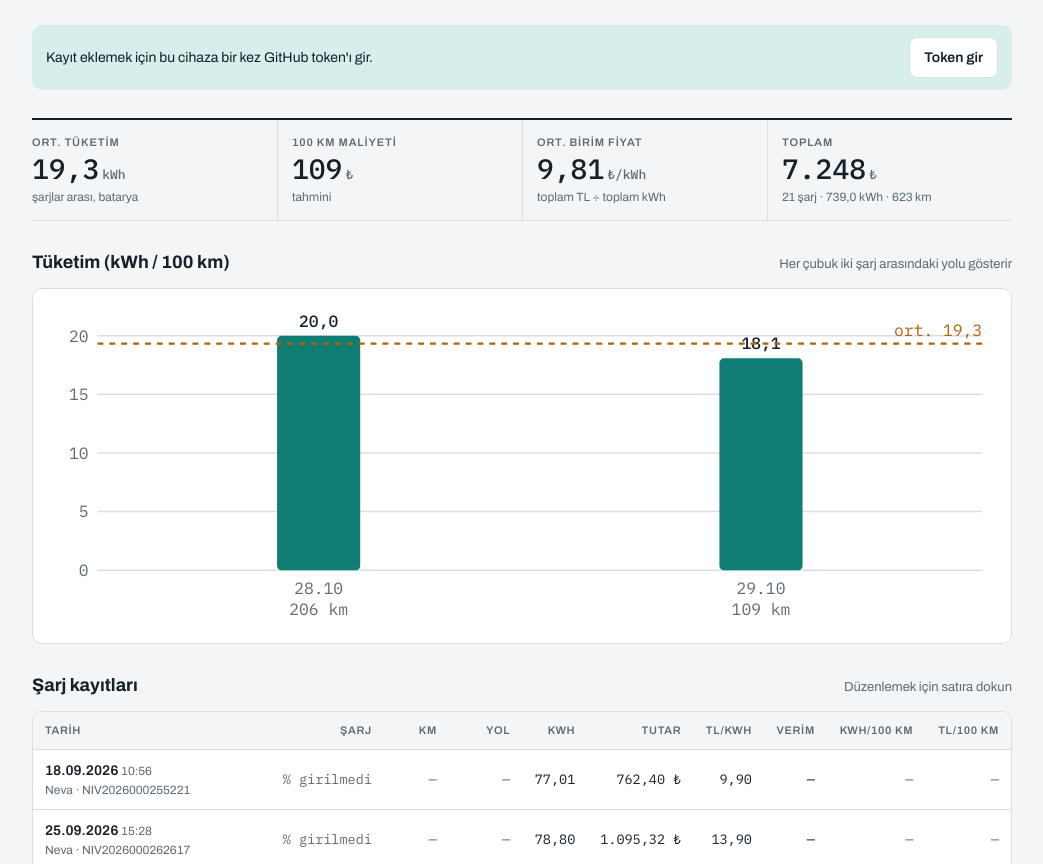
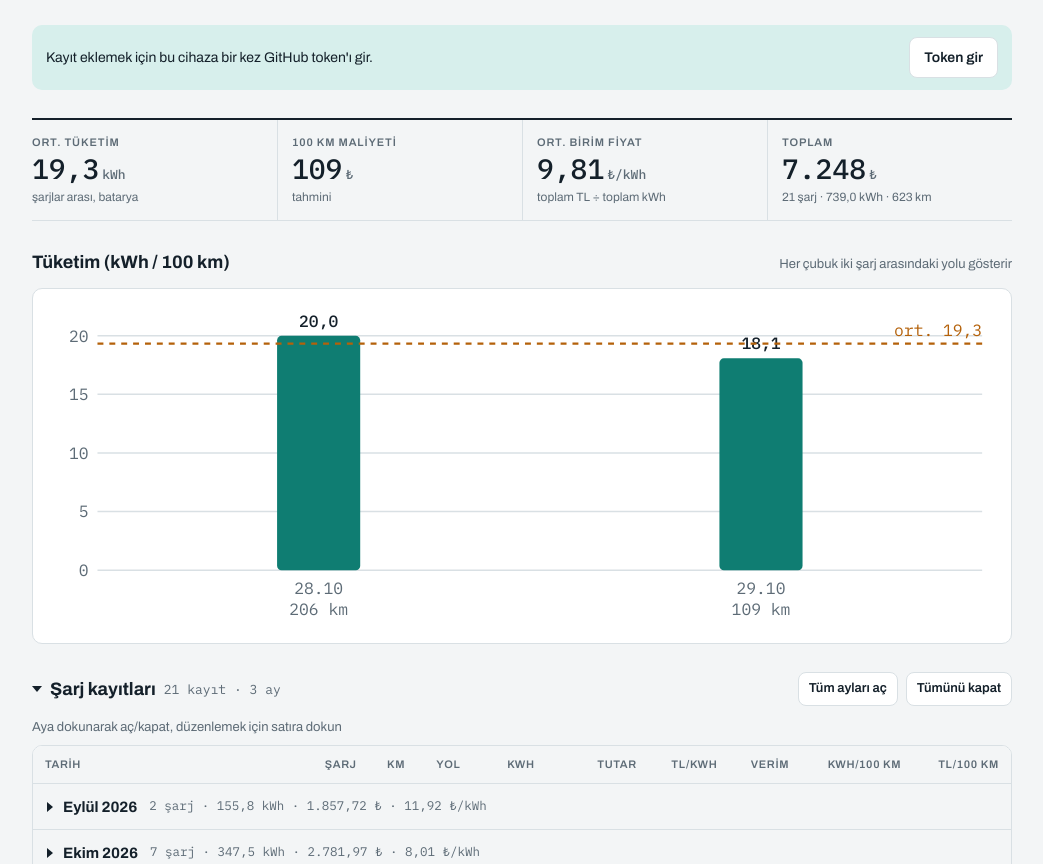
Before and after one commit to bcyum/togg-sarj-defteri, a plain HTML site: page index.html in a window 1280 px wide. Shown: the part 88-952 px from the top of the page, without its empty margins (118-1161 px from the left). Drawn offline with Linux system fonts and the light colour scheme.

Commit message:
Şarj kayıtları açılır/kapanır ve aylık gruplu

```diff
--- a/index.html
+++ b/index.html
@@ -72,6 +72,22 @@ td.date{font-family:var(--body);font-weight:600;font-size:14px}
 tbody tr[data-id]{cursor:pointer}
 tbody tr[data-id]:hover td{background:var(--accent-soft)}
 tbody tr:last-child td{border-bottom:0}
+.sectog{all:unset;cursor:pointer;display:inline-flex;align-items:center;gap:8px;font-family:var(--display);font-size:18px;font-weight:700;border-radius:6px}
+.sectog:focus-visible{outline:2px solid var(--accent);outline-offset:3px}
+.sectog .cnt{font-family:var(--mono);font-size:13px;font-weight:400;color:var(--muted)}
+.chev{display:inline-block;width:0;height:0;border-left:5px solid transparent;border-right:5px solid transparent;border-top:6px solid currentColor;transition:transform .15s}
+.closed>.chev,.sectog.closed .chev{transform:rotate(-90deg)}
+.hbtn{font-size:13px;padding:6px 10px;font-weight:600}
+tr.mhead td{padding:0;background:var(--bg);border-bottom:1px solid var(--line)}
+tr.mhead button{all:unset;box-sizing:border-box;cursor:pointer;display:block;width:100%;padding:11px 12px}
+tr.mhead button:focus-visible{outline:2px solid var(--accent);outline-offset:-2px}
+tr.mhead button:hover{background:var(--accent-soft)}
+tr.mhead .in{position:sticky;left:12px;display:inline-flex;align-items:baseline;column-gap:12px;row-gap:2px;flex-wrap:wrap;max-width:calc(100vw - 32px - 26px)}
+tr.mhead .mn{font-family:var(--display);font-weight:700;font-size:15px;color:var(--fg);display:inline-flex;align-items:center;gap:8px}
+tr.mhead .ms{font-family:var(--mono);font-size:12.5px;color:var(--muted)}
+tbody.mclosed tr.r{display:none}
+tbody.month:last-child tr:last-child td{border-bottom:0}
+@media (prefers-reduced-motion: reduce){.chev{transition:none}}
 .soc{display:inline-flex;align-items:center;gap:8px}
 .socbar{position:relative;width:56px;height:8px;border-radius:4px;background:var(--line);overflow:hidden}
 .socbar i{position:absolute;top:0;bottom:0;background:var(--accent);border-radius:4px}
@@ -162,14 +178,20 @@ footer p{margin:0 0 6px;max-width:70ch}
   </section>
 
   <section>
-    <div class="sechead"><h2>Şarj kayıtları</h2><p class="hint">Düzenlemek için satıra dokun</p></div>
+    <div class="sechead">
+      <h2><button type="button" class="sectog" id="secTog" aria-expanded="true" aria-controls="recBody"><span class="chev"></span>Şarj kayıtları <span class="cnt" id="recCnt"></span></button></h2>
+      <div class="hbtns" id="monthBtns"><button type="button" class="hbtn" id="allOpen">Tüm ayları aç</button><button type="button" class="hbtn" id="allClose">Tümünü kapat</button></div>
+    </div>
+    <div id="recBody">
+    <p class="hint" style="margin-bottom:8px">Aya dokunarak aç/kapat, düzenlemek için satıra dokun</p>
     <div class="tablebox">
-      <table>
+      <table id="tbl">
         <thead><tr>
           <th>Tarih</th><th>Şarj</th><th>Km</th><th>Yol</th><th>kWh</th><th>Tutar</th><th>TL/kWh</th><th>Verim</th><th>kWh/100 km</th><th>TL/100 km</th>
         </tr></thead>
         <tbody id="rows"><tr><td colspan="10" class="empty">Kayıtlar yükleniyor…</td></tr></tbody>
       </table>
+    </div>
     </div>
   </section>
 
@@ -185,7 +207,7 @@ const CAP = 89.5;
 const REPO = "bcyum/togg-sarj-defteri";
 const FILE = "data.json";
 const API = `https://api.github.com/repos/${REPO}/contents/${FILE}`;
-let rows = [], sha = null, editingId = null, delArmed = false, busy = false;
+let avgC = null, rows = [], sha = null, editingId = null, delArmed = false, busy = false;
 const $ = id => document.getElementById(id);
 const nf = (n, d=1) => n.toLocaleString("tr-TR", {minimumFractionDigits:d, maximumFractionDigits:d});
 const parseNum = s => { s = String(s).trim().replace(/\s/g,""); if (s.includes(",")) s = s.replace(/\./g,"").replace(",","."); return parseFloat(s); };
@@ -229,7 +251,7 @@ async function load(){
     render();
   } catch (e) {
     if (rows.length) { render(); showBanner(`Güncel liste alınamadı, son kaydedilen gösteriliyor. ${e.message}`, true, e.status === 401); }
-    else { $("rows").innerHTML = `<tr><td colspan="10" class="empty">${esc(e.message)}</td></tr>`; showBanner(e.message, true, e.status === 401); }
+    else { $("tbl").querySelectorAll("tbody.month").forEach(x => x.remove()); $("rows").innerHTML = `<tr><td colspan="10" class="empty">${esc(e.message)}</td></tr>`; showBanner(e.message, true, e.status === 401); }
   }
 }
 
@@ -275,12 +297,30 @@ function render(){
   const c = compute(rows);
   const tb = $("rows");
   if (!c.length) {
+    $("tbl").querySelectorAll("tbody.month").forEach(x => x.remove()); $("recCnt").textContent = "";
     tb.innerHTML = `<tr><td colspan="10" class="empty">Henüz kayıt yok. İlk şarjı “+ Şarj ekle” ile gir.</td></tr>`;
   } else {
     const consVals = c.filter(r => r.cons != null).map(r => r.cons);
-    const avgC = consVals.length ? consVals.reduce((a,b)=>a+b,0)/consVals.length : null;
-    tb.innerHTML = c.map(r => `
-      <tr data-id="${esc(r.id)}" tabindex="0">
+    avgC = consVals.length ? consVals.reduce((a,b)=>a+b,0)/consVals.length : null;
+    const months = [];
+    c.forEach(r => { const k = r.date.slice(0,7); let m = months.at(-1); if (!m || m.k !== k) months.push(m = {k, list: []}); m.list.push(r); });
+    let open = openMonths();
+    if (!open) open = [months.at(-1).k];
+    tb.innerHTML = "";
+    $("tbl").querySelectorAll("tbody.month").forEach(x => x.remove());
+    $("tbl").insertAdjacentHTML("beforeend", months.map(m => {
+      const kwh = m.list.reduce((a,r)=>a+r.kwh,0), tl = m.list.reduce((a,r)=>a+r.tl,0);
+      const [y,mo] = m.k.split("-").map(Number);
+      const name = new Date(y, mo-1, 1).toLocaleDateString("tr-TR", {month:"long", year:"numeric"});
+      const isOpen = open.includes(m.k);
+      return `<tbody class="month${isOpen ? "" : " mclosed"}" data-m="${m.k}">
+        <tr class="mhead"><td colspan="10"><button type="button" aria-expanded="${isOpen}"><span class="in"><span class="mn${isOpen ? "" : " closed"}"><span class="chev"></span>${name.charAt(0).toLocaleUpperCase("tr-TR") + name.slice(1)}</span><span class="ms">${m.list.length} şarj · ${nf(kwh,1)} kWh · ${nf(tl,2)} ₺ · ${nf(tl/kwh,2)} ₺/kWh</span></span></button></td></tr>
+        ${m.list.map(rowHtml).join("")}</tbody>`;
+    }).join(""));
+    $("recCnt").textContent = `${c.length} kayıt · ${months.length} ay`;
+  }
+  function rowHtml(r){ return `
+      <tr class="r" data-id="${esc(r.id)}" tabindex="0">
         <td class="date">${fmtDate(r.date)}${r.time ? ` <span class="dim" style="font-weight:400;font-size:12px">${esc(r.time)}</span>` : ""}${r.note ? `<div class="dim" style="font-weight:400;font-size:12px">${esc(r.note)}</div>` : ""}</td>
         <td>${has(r.start) && has(r.end) ? `<span class="soc"><span class="socbar"><i style="left:${r.start}%;width:${Math.max(0,r.end-r.start)}%"></i></span>%${r.start} → %${r.end}</span>` : '<span class="dim">% girilmedi</span>'}</td>
         <td>${has(r.odo) ? r.odo.toLocaleString("tr-TR") : '<span class="dim">—</span>'}</td>
@@ -291,8 +331,7 @@ function render(){
         <td>${r.eff != null ? "%" + nf(r.eff*100,0) : "—"}</td>
         <td>${r.cons != null ? `<span class="pill${avgC && r.cons > avgC*1.1 ? " hi" : ""}">${nf(r.cons,1)}</span>` : '<span class="dim">—</span>'}</td>
         <td>${r.cost != null ? nf(r.cost,0) + " ₺" : '<span class="dim">—</span>'}</td>
-      </tr>`).join("");
-  }
+      </tr>`; }
 
   const iv = c.filter(r => r.cons != null);
   const dist = iv.reduce((a,r)=>a+r.dist,0), used = iv.reduce((a,r)=>a+r.used,0);
@@ -364,8 +403,20 @@ $("tokSave").onclick = async () => {
   catch (e) { $("tokMsg").textContent = e.message; }
 };
 $("tokDel").onclick = () => { ls.set("gh_token", null); $("tok").value = ""; $("tokMsg").textContent = "Token bu cihazdan silindi."; load(); };
-$("rows").addEventListener("click", e => { const tr = e.target.closest("tr[data-id]"); if (tr) openForm(rows.find(r => r.id === tr.dataset.id)); });
-$("rows").addEventListener("keydown", e => { if (e.key === "Enter") { const tr = e.target.closest("tr[data-id]"); if (tr) openForm(rows.find(r => r.id === tr.dataset.id)); } });
+function openMonths(){ try { const v = JSON.parse(ls.get("open_months")); return Array.isArray(v) ? v : null; } catch { return null; } }
+function saveMonths(){ ls.set("open_months", JSON.stringify([...document.querySelectorAll("tbody.month:not(.mclosed)")].map(t => t.dataset.m))); }
+function setMonth(tb, isOpen){ tb.classList.toggle("mclosed", !isOpen); const b = tb.querySelector(".mhead button"); b.setAttribute("aria-expanded", isOpen); b.querySelector(".mn").classList.toggle("closed", !isOpen); }
+$("tbl").addEventListener("click", e => {
+  const mh = e.target.closest("tr.mhead");
+  if (mh) { const tb = mh.parentElement; setMonth(tb, tb.classList.contains("mclosed")); saveMonths(); return; }
+  const tr = e.target.closest("tr[data-id]"); if (tr) openForm(rows.find(r => r.id === tr.dataset.id));
+});
+$("tbl").addEventListener("keydown", e => { if (e.key === "Enter") { const tr = e.target.closest("tr[data-id]"); if (tr) openForm(rows.find(r => r.id === tr.dataset.id)); } });
+$("allOpen").onclick = () => { document.querySelectorAll("tbody.month").forEach(t => setMonth(t, true)); saveMonths(); };
+$("allClose").onclick = () => { document.querySelectorAll("tbody.month").forEach(t => setMonth(t, false)); saveMonths(); };
+function setSection(isOpen){ $("recBody").hidden = !isOpen; $("monthBtns").hidden = !isOpen; $("secTog").classList.toggle("closed", !isOpen); $("secTog").setAttribute("aria-expanded", isOpen); }
+setSection(ls.get("rec_closed") !== "1");
+$("secTog").onclick = () => { const willOpen = $("recBody").hidden; setSection(willOpen); ls.set("rec_closed", willOpen ? null : "1"); };
 
 $("form").addEventListener("submit", async e => {
   e.preventDefault(); if (busy) return;
--- a/sw.js
+++ b/sw.js
@@ -1,5 +1,5 @@
 // Ağ öncelikli önbellek: çevrimiçiyken hep güncel sürüm, çevrimdışıyken son kopya.
-const CACHE = "togg-sarj-v2";
+const CACHE = "togg-sarj-v3";
 const SHELL = ["./", "index.html", "manifest.webmanifest", "icon-192.png", "icon-512.png", "apple-touch-icon.png"];
 self.addEventListener("install", e => { e.waitUntil(caches.open(CACHE).then(c => c.addAll(SHELL)).then(() => self.skipWaiting())); });
 self.addEventListener("activate", e => { e.waitUntil(caches.keys().then(ks => Promise.all(ks.filter(k => k !== CACHE).map(k => caches.delete(k)))).then(() => self.clients.claim())); });
```
